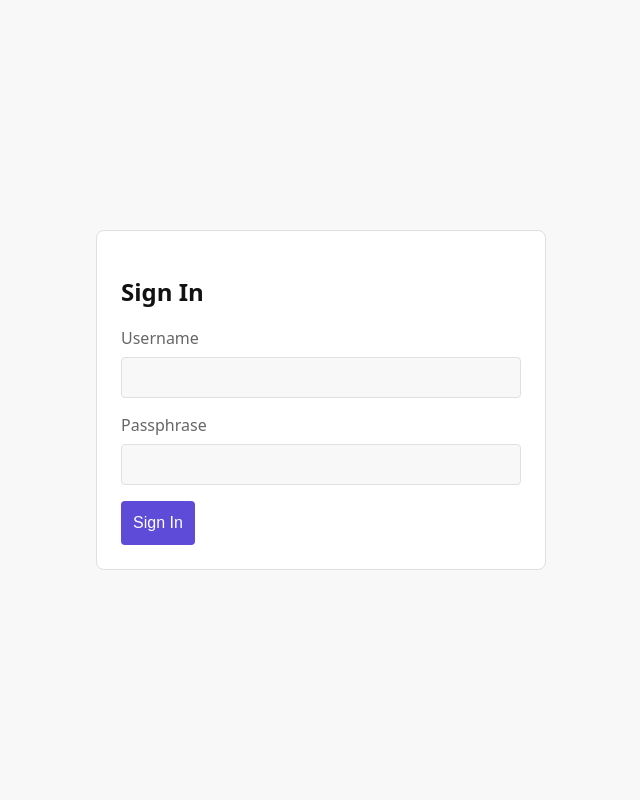
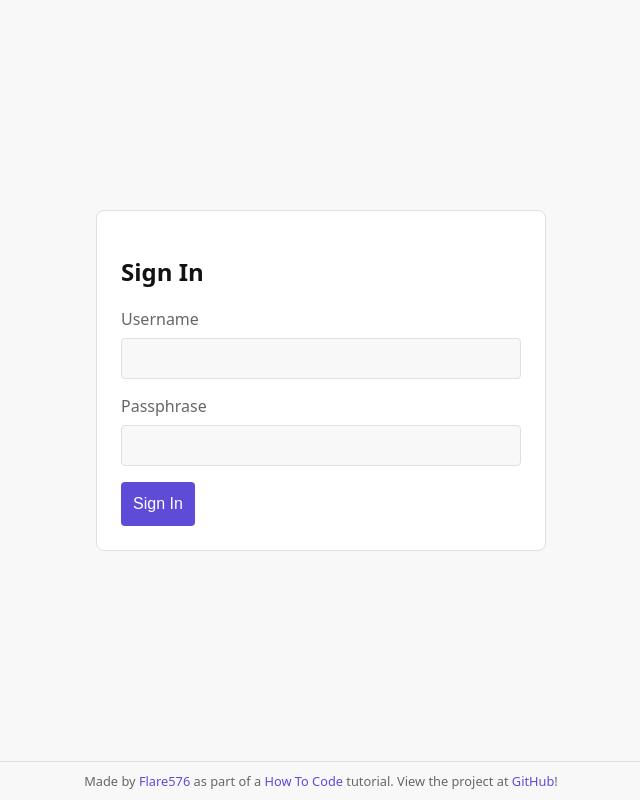
Before and after one commit to Flare576/myLibrary, a PHP site: page /myLibrary/ in a window 1280 px wide. Shown: the whole page, without its empty margins (319-959 px from the left). Run offline with PHP 8.4, Linux system fonts and the light colour scheme.

Commit message:
feat: logo navigates to Library, footer with credits, README

```diff
--- a/css/styles.css
+++ b/css/styles.css
@@ -82,6 +82,41 @@ main {
   margin: 0;
   font-size: 1.25rem;
   color: var(--color-accent);
+}
+
+.logo-btn {
+  background: transparent;
+  border: none;
+  color: var(--color-accent);
+  font-size: 1.25rem;
+  font-weight: bold;
+  padding: 0 8px;
+  cursor: pointer;
+  min-height: 44px;
+  line-height: 1;
+}
+
+.logo-btn:hover {
+  background: transparent;
+  color: var(--color-accent-hover);
+}
+
+#app-footer {
+  flex-shrink: 0;
+  text-align: center;
+  padding: 10px 20px;
+  font-size: 0.8rem;
+  color: var(--color-text-muted);
+  border-top: 1px solid var(--color-border);
+}
+
+#app-footer a {
+  color: var(--color-accent);
+  text-decoration: none;
+}
+
+#app-footer a:hover {
+  text-decoration: underline;
 }
 
 .visually-hidden {
--- a/index.html
+++ b/index.html
@@ -30,7 +30,7 @@
         <div id="authenticated-view">
             <header id="app-header">
                 <div class="header-left">
-                    <h1 class="app-title">MyLibrary</h1>
+                    <h1 class="app-title"><button id="logo-btn" class="logo-btn">MyLibrary</button></h1>
                     <span id="welcome-msg" class="visually-hidden">Welcome</span>
                 </div>
                 <nav id="view-tabs">
@@ -126,6 +126,9 @@
                 </div>
             </div>
         </div>
+        <footer id="app-footer">
+            Made by <a href="https://flare576.com" target="_blank" rel="noopener noreferrer">Flare576</a> as part of a <a href="https://flare576.com/meta/programming/ai/project-introduction.html" target="_blank" rel="noopener noreferrer">How To Code</a> tutorial. View the project at <a href="https://github.com/Flare576/myLibrary/" target="_blank" rel="noopener noreferrer">GitHub</a>!
+        </footer>
     </main>
 
     <script type="module">
@@ -230,6 +233,10 @@
             tabBundles.classList.remove('tab-active');
             document.getElementById('bundles-list').style.display = '';
             document.getElementById('bundle-detail').style.display = 'none';
+        });
+
+        document.getElementById('logo-btn').addEventListener('click', () => {
+            tabLibrary.click();
         });
 
         tabBundles.addEventListener('click', async () => {
```
Also changed, not shown: README.md (added).
